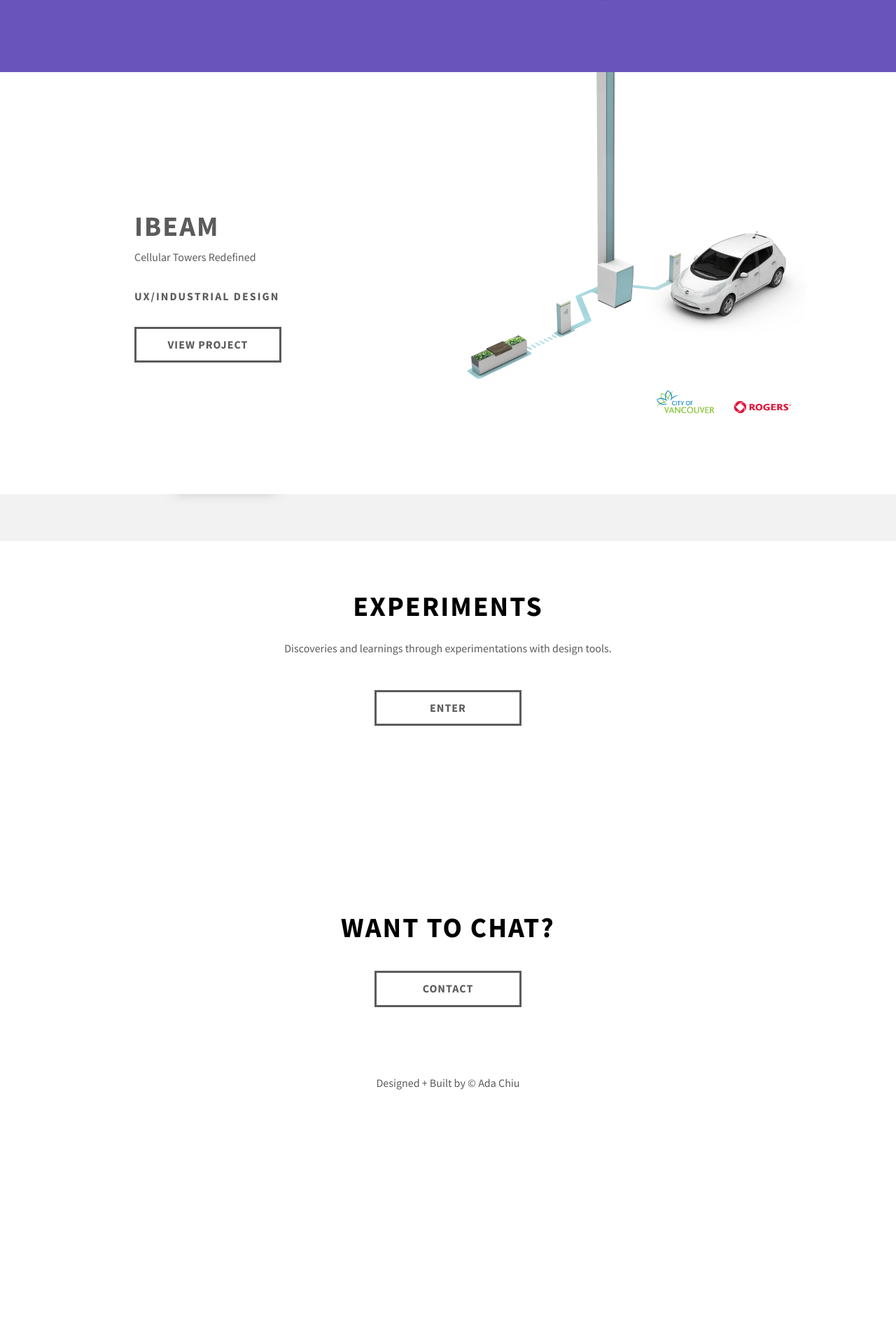
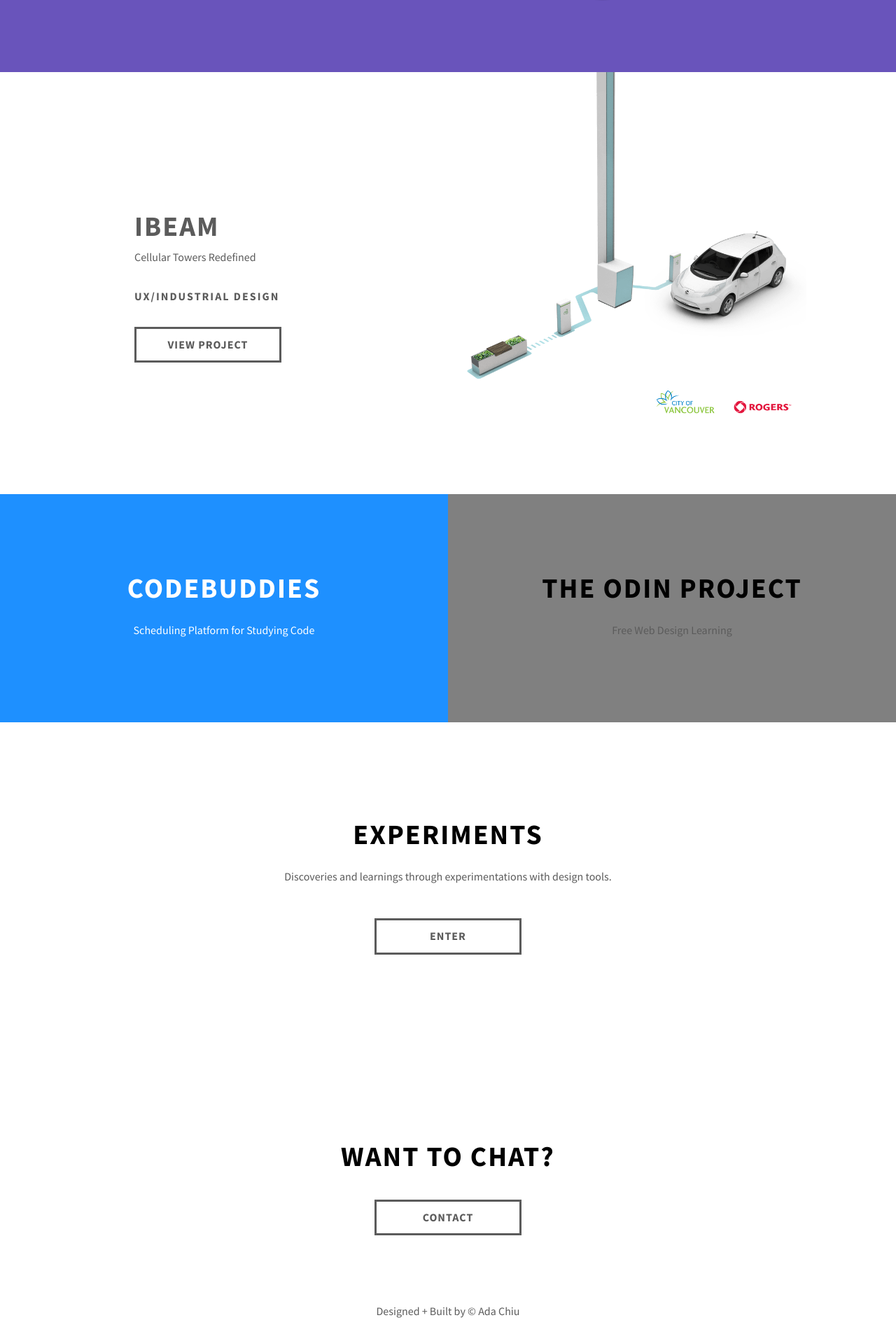
Before and after one commit to adachiu/adachiu.github.io, a Jekyll site: the page built from index.html, in a window 1280 px wide. Shown: the part 1161-3077 px from the top of the page at 70% size. Built offline with Jekyll 4.4.1, drawn with Linux system fonts in a browser that asks for light colours; before the commit the page ends 2750 px from its top, so only the background shows below that.

Commit message:
added open source projects to home - WIP

```diff
--- a/_includes/section-works.html
+++ b/_includes/section-works.html
@@ -8,13 +8,11 @@
         <div>
           <img class="project-logo" src="/assets/img/logo-Alzie.svg" width="80em" height="80em" alt="Alzie Alzheimer's Caregiver Companion iOS App">
         </div>
-        <div class="project-text">
           <h2>Alzie</h2>
           <p>Alzheimer's Caregiver Companion</p>
           <h3 class="category">UX/UI Design</h3>
           <a class="btn btn-alzie" href="{{ site.baseurl }}/alzie">View project</a>
       </div>
-      </div> <!-- teaser-detail teaser-alzie end -->
 
       <div class="teaser-img-alzie">
         <img src="/assets/img/teaser-alzie.png">
@@ -26,13 +24,11 @@
     <div id="teaser-layout-ibeam">
 
       <div class="teaser-detail">
-        <div class="project-text">
         <h2>Ibeam</h2>
         <p>Cellular Towers Redefined</p>
         <h3 class="category">UX/Industrial Design</h3>
         <a class="btn btn-ibeam" href="{{ site.baseurl }}/ibeam">View project</a>
       </div>
-      </div> <!-- teaser-detail teaser-ibeam end -->
 
       <div class="teaser-img-ibeam">
         <img src="/assets/img/teaser-ibeam-v5-minified.png">
@@ -40,6 +36,21 @@
 
     </div> <!-- teaser-layout-ibeam end -->
 
+    <div id="teaser-opensource">
+
+      <div class="teaser-codebuddies">
+        <h2>CodeBuddies</h2>
+        <p>Scheduling Platform for Studying Code</p>
+      </div>
+
+      <div class="teaser-odin">
+        <h2>The Odin Project</h2>
+        <p>Free Web Design Learning</p>
+      </div>
+
+    </div> <!-- teaser-opensource end -->
+
   </div> <!-- teaser end -->
 
+
 </div> <!-- works end -->
--- a/assets/css/1-base/_vars.scss
+++ b/assets/css/1-base/_vars.scss
@@ -28,6 +28,9 @@ $accent-color: #2B61D6;
 $alzie-primary: #6954BB;
 $alzie-accent: #4f3f8d;
 
+// CodeBuddies Colors
+$cb-main: #1E90FF;
+
 // Breakpoints
 // Small screen max-width 640px
 $small: new-breakpoint(max-width 40em, 12);
--- a/assets/css/main.css
+++ b/assets/css/main.css
@@ -676,6 +676,9 @@ a svg:hover #linkedin-logo {
   display: -webkit-flex;
   display: -ms-flexbox;
   display: flex;
+  -webkit-flex-wrap: wrap;
+      -ms-flex-wrap: wrap;
+          flex-wrap: wrap;
   -webkit-box-orient: vertical;
   -webkit-box-direction: normal;
   -webkit-flex-direction: column;
@@ -700,16 +703,19 @@ a svg:hover #linkedin-logo {
   /* XLARGE */
   /* XLARGE-3 */ }
 
-/* line 49, 3-sections/_home-works.scss */
+/* line 50, 3-sections/_home-works.scss */
 .teaser {
   -webkit-box-orient: horizontal;
   -webkit-box-direction: normal;
   -webkit-flex-direction: row;
       -ms-flex-direction: row;
           flex-direction: row;
+  -webkit-flex-wrap: wrap;
+      -ms-flex-wrap: wrap;
+          flex-wrap: wrap;
   width: 100%; }
 
-/* line 54, 3-sections/_home-works.scss */
+/* line 56, 3-sections/_home-works.scss */
 #teaser-layout-alzie {
   display: -webkit-box;
   display: -webkit-flex;
@@ -721,21 +727,21 @@ a svg:hover #linkedin-logo {
       -ms-flex-direction: row;
           flex-direction: row;
   background-color: #6954BB; }
-  /* line 60, 3-sections/_home-works.scss */
+  /* line 62, 3-sections/_home-works.scss */
   #teaser-layout-alzie h2 {
     color: white; }
-  /* line 64, 3-sections/_home-works.scss */
+  /* line 66, 3-sections/_home-works.scss */
   #teaser-layout-alzie p {
     margin: 0;
     color: white; }
-  /* line 69, 3-sections/_home-works.scss */
+  /* line 71, 3-sections/_home-works.scss */
   #teaser-layout-alzie .category {
     text-transform: uppercase;
     font-weight: 700;
     margin-top: 1.875em;
     color: white; }
 
-/* line 77, 3-sections/_home-works.scss */
+/* line 79, 3-sections/_home-works.scss */
 #teaser-layout-ibeam {
   display: -webkit-box;
   display: -webkit-flex;
@@ -747,21 +753,21 @@ a svg:hover #linkedin-logo {
       -ms-flex-direction: row;
           flex-direction: row;
   background-color: white; }
-  /* line 83, 3-sections/_home-works.scss */
+  /* line 85, 3-sections/_home-works.scss */
   #teaser-layout-ibeam h2 {
     color: #5b5b5b; }
-  /* line 87, 3-sections/_home-works.scss */
+  /* line 89, 3-sections/_home-works.scss */
   #teaser-layout-ibeam p {
     margin: 0;
     color: #5b5b5b; }
-  /* line 92, 3-sections/_home-works.scss */
+  /* line 94, 3-sections/_home-works.scss */
   #teaser-layout-ibeam .category {
     text-transform: uppercase;
     font-weight: 700;
     margin-top: 1.875em;
     color: #5b5b5b; }
 
-/* line 100, 3-sections/_home-works.scss */
+/* line 102, 3-sections/_home-works.scss */
 .teaser-detail {
   display: -webkit-box;
   display: -webkit-flex;
@@ -780,15 +786,8 @@ a svg:hover #linkedin-logo {
   padding: 8% 0 8% 15%;
   width: 100%;
   text-align: left; }
-  /* line 109, 3-sections/_home-works.scss */
-  .teaser-detail .project-text {
-    -webkit-box-orient: vertical;
-    -webkit-box-direction: normal;
-    -webkit-flex-direction: column;
-        -ms-flex-direction: column;
-            flex-direction: column; }
 
-/* line 114, 3-sections/_home-works.scss */
+/* line 112, 3-sections/_home-works.scss */
 .teaser-img-alzie {
   display: -webkit-box;
   display: -webkit-flex;
@@ -804,21 +803,72 @@ a svg:hover #linkedin-logo {
           align-items: center;
   width: 100%;
   padding: 8% 10% 8% 0; }
-  /* line 121, 3-sections/_home-works.scss */
+  /* line 119, 3-sections/_home-works.scss */
   .teaser-img-alzie img {
     width: 90%; }
 
-/* line 126, 3-sections/_home-works.scss */
+/* line 124, 3-sections/_home-works.scss */
 .teaser-img-ibeam {
   display: block;
   width: 100%;
   padding: 0 10% 8% 0; }
-  /* line 131, 3-sections/_home-works.scss */
+  /* line 129, 3-sections/_home-works.scss */
   .teaser-img-ibeam img {
     width: 100%; }
 
+/* line 134, 3-sections/_home-works.scss */
+#teaser-opensource {
+  display: -webkit-box;
+  display: -webkit-flex;
+  display: -ms-flexbox;
+  display: flex;
+  max-width: 100%;
+  -webkit-box-orient: horizontal;
+  -webkit-box-direction: normal;
+  -webkit-flex-direction: row;
+      -ms-flex-direction: row;
+          flex-direction: row;
+  -webkit-flex-wrap: wrap;
+      -ms-flex-wrap: wrap;
+          flex-wrap: wrap;
+  -webkit-box-pack: center;
+  -webkit-justify-content: center;
+      -ms-flex-pack: center;
+          justify-content: center;
+  -webkit-box-align: center;
+  -webkit-align-items: center;
+      -ms-flex-align: center;
+          align-items: center;
+  margin: 0;
+  text-align: center; }
+  /* line 144, 3-sections/_home-works.scss */
+  #teaser-opensource .teaser-codebuddies {
+    -webkit-box-flex: 1;
+    -webkit-flex-grow: 1;
+        -ms-flex-positive: 1;
+            flex-grow: 1;
+    -webkit-flex-basis: 50%;
+        -ms-flex-preferred-size: 50%;
+            flex-basis: 50%;
+    padding: 8%;
+    background-color: #1E90FF; }
+    /* line 150, 3-sections/_home-works.scss */
+    #teaser-opensource .teaser-codebuddies h2, #teaser-opensource .teaser-codebuddies p {
+      color: white; }
+  /* line 155, 3-sections/_home-works.scss */
+  #teaser-opensource .teaser-odin {
+    -webkit-box-flex: 1;
+    -webkit-flex-grow: 1;
+        -ms-flex-positive: 1;
+            flex-grow: 1;
+    -webkit-flex-basis: 50%;
+        -ms-flex-preferred-size: 50%;
+            flex-basis: 50%;
+    padding: 8%;
+    background-color: grey; }
+
 /* Buttons */
-/* line 138, 3-sections/_home-works.scss */
+/* line 166, 3-sections/_home-works.scss */
 .btn-alzie {
   margin-top: 1.875em;
   padding: 10px;
@@ -828,16 +878,16 @@ a svg:hover #linkedin-logo {
   transition: none;
   border: 3px solid white; }
 
-/* line 147, 3-sections/_home-works.scss */
+/* line 175, 3-sections/_home-works.scss */
 .btn-alzie:active {
   top: 2px; }
 
-/* line 151, 3-sections/_home-works.scss */
+/* line 179, 3-sections/_home-works.scss */
 .btn-alzie:hover {
   background: white;
   color: #6954BB; }
 
-/* line 157, 3-sections/_home-works.scss */
+/* line 185, 3-sections/_home-works.scss */
 .btn-ibeam {
   margin-top: 1.875em;
   padding: 10px;
@@ -847,11 +897,11 @@ a svg:hover #linkedin-logo {
   transition: none;
   border: 3px solid #5b5b5b; }
 
-/* line 166, 3-sections/_home-works.scss */
+/* line 194, 3-sections/_home-works.scss */
 .btn-ibeam:active {
   top: 2px; }
 
-/* line 170, 3-sections/_home-works.scss */
+/* line 198, 3-sections/_home-works.scss */
 .btn-ibeam:hover {
   background: #5b5b5b;
   color: white; }
```
Also changed, not shown: assets/css/3-sections/_home-works.scss (+32 -4 lines). Lines whose indentation alone changed are shown as unchanged.
